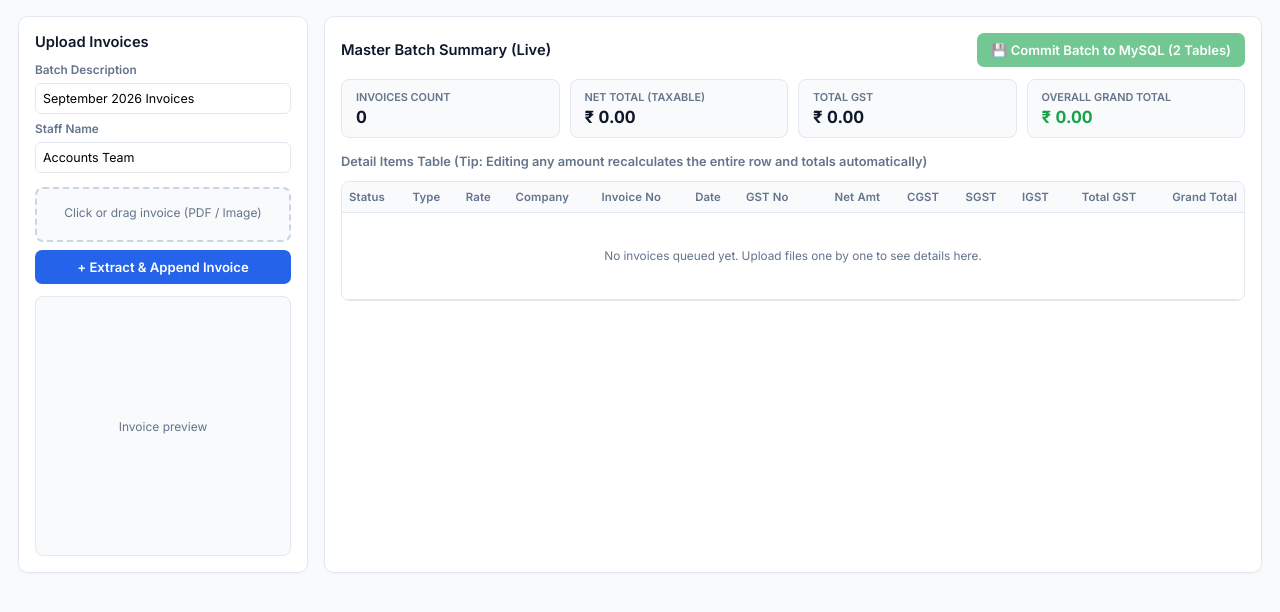
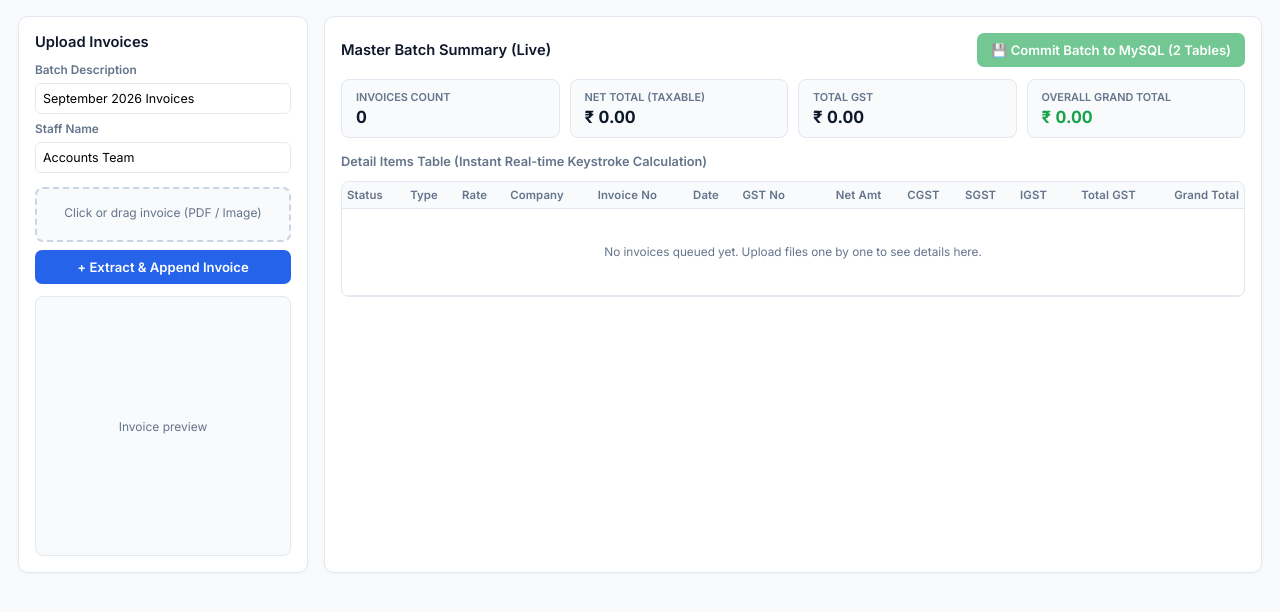
Before and after one commit to Brindha36/OCR, a Flask app: template templates/index.html in a window 1280 px wide. Shown: the part 50-662 px from the top of the page. Run offline with Flask 3, Linux system fonts and the light colour scheme; the template is opened without the code that fills it, so the values that code supplies are empty.

Commit message:
index.html

```diff
--- a/templates/index.html
+++ b/templates/index.html
@@ -162,7 +162,7 @@
         }
 
         th, td {
-            padding: 8px 7px;
+            padding: 6px 5px;
             border-bottom: 1px solid var(--border);
             text-align: left;
             white-space: nowrap !important;
@@ -293,9 +300,8 @@
             </div>
         </div>
 
-        <!-- Detail Table -->
         <div class="panel-title" style="margin-top: 4px;">
-            <span style="font-size: 0.8rem; color: var(--text-muted);">Detail Items Table (Tip: Editing any amount recalculates the entire row and totals automatically)</span>
+            <span style="font-size: 0.8rem; color: var(--text-muted);">Detail Items Table (Instant Real-time Keystroke Calculation)</span>
         </div>
 
         <div class="table-wrapper">
@@ -412,12 +418,12 @@
                 igst = 0;
             }
         } else if (changedField === 'cgst_amount') {
-            sgst = cgst; // CGST and SGST must match in GST rules
+            sgst = cgst;
             igst = 0;
             totalGst = cgst + sgst;
             grand = net + totalGst;
         } else if (changedField === 'sgst_amount') {
-            cgst = sgst; // CGST and SGST must match in GST rules
+            cgst = sgst;
             igst = 0;
             totalGst = cgst + sgst;
             grand = net + totalGst;
@@ -447,13 +453,19 @@
         item.total_gst_amount = totalGst.toFixed(2);
         item.grand_total = grand.toFixed(2);
 
-        // Update DOM elements in row
-        tr.querySelector('[data-field="net_amount"]').innerText = item.net_amount;
-        tr.querySelector('[data-field="cgst_amount"]').innerText = item.cgst_amount;
-        tr.querySelector('[data-field="sgst_amount"]').innerText = item.sgst_amount;
-        tr.querySelector('[data-field="igst_amount"]').innerText = item.igst_amount;
-        tr.querySelector('[data-field="total_gst_amount"]').innerText = item.total_gst_amount;
-        tr.querySelector('[data-field="grand_total"]').innerText = item.grand_total;
+        // Update inputs only if they are not the currently typed input (avoids cursor jump)
+        const active = document.activeElement;
+        const updateIfInactive = (field, val) => {
+            const el = tr.querySelector(`[data-field="${field}"]`);
+            if (el && el !== active) el.value = val;
+        };
+
+        updateIfInactive('net_amount', item.net_amount);
+        updateIfInactive('cgst_amount', item.cgst_amount);
+        updateIfInactive('sgst_amount', item.sgst_amount);
+        updateIfInactive('igst_amount', item.igst_amount);
+        updateIfInactive('total_gst_amount', item.total_gst_amount);
+        updateIfInactive('grand_total', item.grand_total);
 
         updateMasterSummary();
     }
@@ -542,16 +552,16 @@
                             <option value="0" ${detectedRate === 0 ? 'selected' : ''}>0%</option>
                         </select>
                     </td>
-                    <td><span class="editable-cell" contenteditable="true" data-field="company_name" data-index="${invIndex}" style="font-weight: 600;">${data.data.company_name}</span></td>
-                    <td><span class="editable-cell" contenteditable="true" data-field="invoice_no" data-index="${invIndex}">${data.data.invoice_no}</span></td>
-                    <td><span class="editable-cell" contenteditable="true" data-field="date" data-index="${invIndex}">${data.data.date}</span></td>
-                    <td><span class="editable-cell" contenteditable="true" data-field="gst_no" data-index="${invIndex}">${data.data.gst_no}</span></td>
-                    <td class="num-cell"><span class="editable-cell" contenteditable="true" data-field="net_amount" data-index="${invIndex}">${num(data.data.net_amount).toFixed(2)}</span></td>
-                    <td class="num-cell"><span class="editable-cell" contenteditable="true" data-field="cgst_amount" data-index="${invIndex}">${num(data.data.cgst_amount).toFixed(2)}</span></td>
-                    <td class="num-cell"><span class="editable-cell" contenteditable="true" data-field="sgst_amount" data-index="${invIndex}">${num(data.data.sgst_amount).toFixed(2)}</span></td>
-                    <td class="num-cell"><span class="editable-cell" contenteditable="true" data-field="igst_amount" data-index="${invIndex}">${num(data.data.igst_amount).toFixed(2)}</span></td>
-                    <td class="num-cell"><span class="editable-cell" contenteditable="true" data-field="total_gst_amount" data-index="${invIndex}" style="font-weight: 600; color: var(--primary);">${num(data.data.total_gst_amount).toFixed(2)}</span></td>
-                    <td class="num-cell"><span class="editable-cell" contenteditable="true" data-field="grand_total" data-index="${invIndex}" style="font-weight: 700; color: var(--success);">${num(data.data.grand_total).toFixed(2)}</span></td>
+                    <td><input type="text" class="table-input" data-field="company_name" data-index="${invIndex}" value="${data.data.company_name}" style="font-weight: 600; min-width: 140px;"></td>
+                    <td><input type="text" class="table-input" data-field="invoice_no" data-index="${invIndex}" value="${data.data.invoice_no}" style="min-width: 90px;"></td>
+                    <td><input type="text" class="table-input" data-field="date" data-index="${invIndex}" value="${data.data.date}" style="min-width: 85px;"></td>
+                    <td><input type="text" class="table-input" data-field="gst_no" data-index="${invIndex}" value="${data.data.gst_no}" style="min-width: 130px;"></td>
+                    <td class="num-cell"><input type="text" class="table-input num" data-field="net_amount" data-index="${invIndex}" value="${num(data.data.net_amount).toFixed(2)}" style="min-width: 85px;"></td>
+                    <td class="num-cell"><input type="text" class="table-input num" data-field="cgst_amount" data-index="${invIndex}" value="${num(data.data.cgst_amount).toFixed(2)}" style="min-width: 75px;"></td>
+                    <td class="num-cell"><input type="text" class="table-input num" data-field="sgst_amount" data-index="${invIndex}" value="${num(data.data.sgst_amount).toFixed(2)}" style="min-width: 75px;"></td>
+                    <td class="num-cell"><input type="text" class="table-input num" data-field="igst_amount" data-index="${invIndex}" value="${num(data.data.igst_amount).toFixed(2)}" style="min-width: 75px;"></td>
+                    <td class="num-cell"><input type="text" class="table-input num" data-field="total_gst_amount" data-index="${invIndex}" value="${num(data.data.total_gst_amount).toFixed(2)}" style="min-width: 80px; font-weight: 600; color: var(--primary);"></td>
+                    <td class="num-cell"><input type="text" class="table-input num" data-field="grand_total" data-index="${invIndex}" value="${num(data.data.grand_total).toFixed(2)}" style="min-width: 90px; font-weight: 700; color: var(--success);"></td>
                 `;
                 detailTableBody.appendChild(tr);
 
@@ -575,19 +585,26 @@
                     recalculateRow(idx, 'gst_percentage', tr);
                 });
 
-                // Inline edits listener with instant recalculation
-                tr.querySelectorAll('.editable-cell').forEach(cell => {
-                    cell.addEventListener('blur', function() {
+                // Instant input event listener (triggers on every keystroke)
+                tr.querySelectorAll('.table-input').forEach(input => {
+                    input.addEventListener('input', function() {
                         const idx = parseInt(this.getAttribute('data-index'));
                         const field = this.getAttribute('data-field');
-                        const val = this.innerText.trim();
+                        const val = this.value;
 
                         if (['net_amount', 'cgst_amount', 'sgst_amount', 'igst_amount', 'total_gst_amount', 'grand_total'].includes(field)) {
-                            stagedInvoices[idx][field] = num(val).toFixed(2);
+                            stagedInvoices[idx][field] = val;
                             recalculateRow(idx, field, tr);
                         } else {
                             stagedInvoices[idx][field] = val;
-                            updateMasterSummary();
+                        }
+                    });
+
+                    // Format nicely with two decimal places on blur
+                    input.addEventListener('blur', function() {
+                        const field = this.getAttribute('data-field');
+                        if (['net_amount', 'cgst_amount', 'sgst_amount', 'igst_amount', 'total_gst_amount', 'grand_total'].includes(field)) {
+                            this.value = num(this.value).toFixed(2);
                         }
                     });
                 });
```
Also changed, not shown: other parts of templates/index.html (+18 -13 lines).
